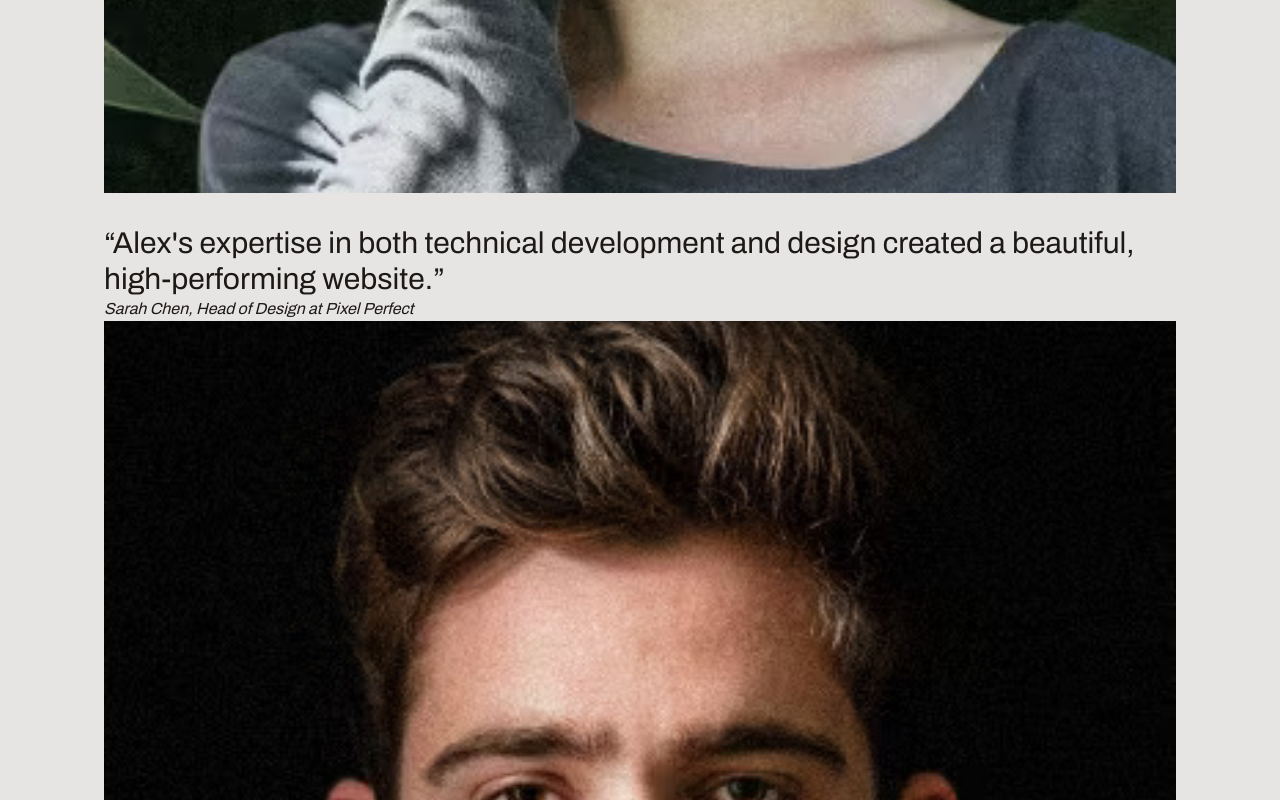
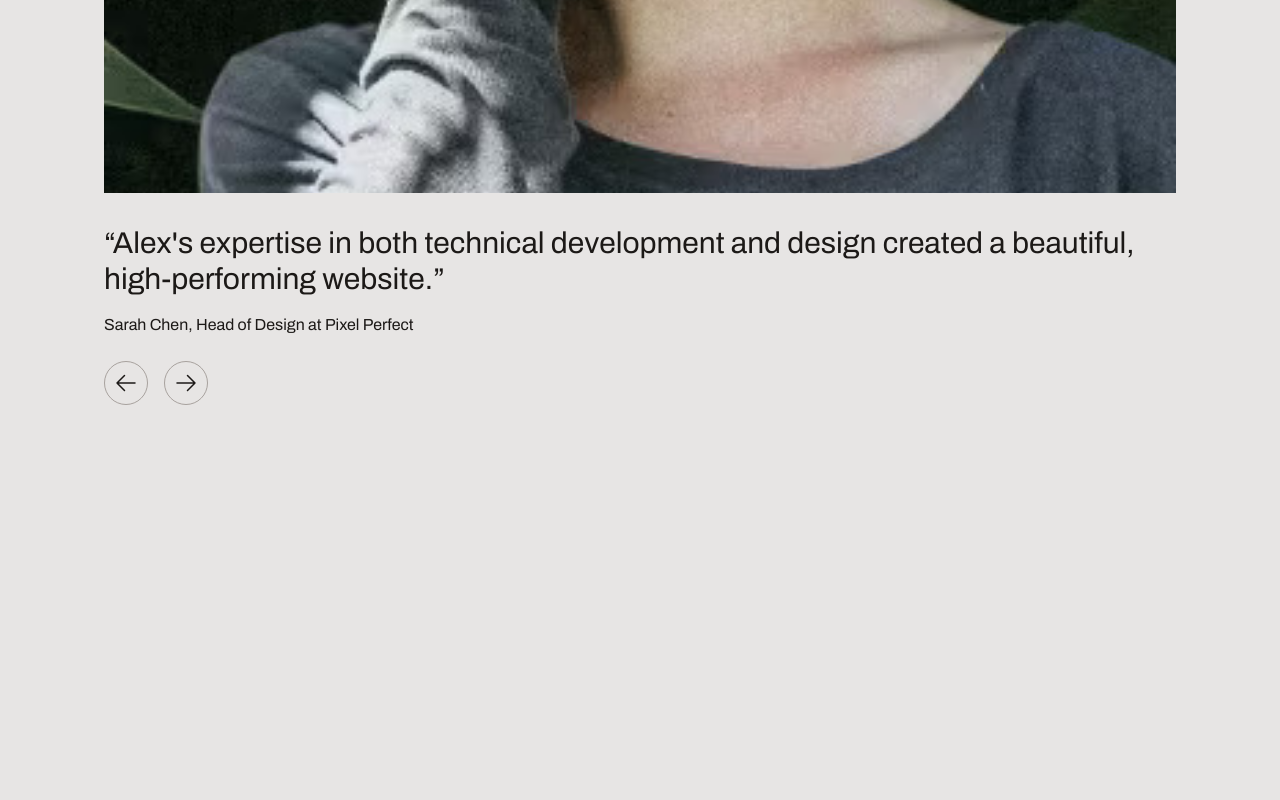
Before and after one commit to LRSORRENTI/Rustling-Oaks-Golf-Course, a Next.js app: page / in a window 1280 px wide. Shown: the part 4173-4973 px from the top of the page. After the commit the page ends 4738 px from the top, so only its background shows below. Built offline with nearby package versions, Linux system fonts and the light colour scheme.

Commit message:
added more styles to testimonials section

```diff
--- a/src/sections/Testimonials.tsx
+++ b/src/sections/Testimonials.tsx
@@ -40,6 +40,9 @@ const testimonials = [
 ];
 
 const Testimonials: FC = () => {
+
+  const testimonialIndex = 0;
+
   return ( <section className="section">
     <h2 className="text-4xl flex flex-col overflow-hidden">
       <span className="whitespace-nowrap">
@@ -51,7 +54,7 @@ const Testimonials: FC = () => {
     </h2>
     <div className="container">
       <div className="mt-20">
-        {testimonials.map(({name, company, role, quote, image, imagePositionY}) => (
+        {testimonials.map(({name, company, role, quote, image, imagePositionY}, index ) => index === testimonialIndex && (
             <div key={name}>
                 <div className="aspect-square">
                   <Image src={image} alt={name} className="object-cover size-full" style={{objectPosition: `50% ${imagePositionY * 100}%`}}/>
@@ -64,18 +67,18 @@ const Testimonials: FC = () => {
                   </span>
                   <span>&rdquo;</span>
                   </div>
-                  <cite>{name}, {role} at {company}</cite>
+                  <cite className="mt-4 not-italic block ">{name}, {role} at {company}</cite>
                 </blockquote>
             </div>
         ))}
       </div>
-      <div>
-        <button>
+      <div className="flex gap-4 mt-6">
+        <button className="border border-stone-400 size-11 inline-flex items-center justify-center rounded-full">
           <svg xmlns="http://www.w3.org/2000/svg" fill="none" viewBox="0 0 24 24" strokeWidth="1.5" stroke="currentColor" className="size-6">
             <path strokeLinecap="round" strokeLinejoin="round" d="M10.5 19.5 3 12m0 0 7.5-7.5M3 12h18" />
            </svg>
         </button>
-        <button>
+        <button className="border border-stone-400 size-11 inline-flex items-center justify-center rounded-full">
           <svg xmlns="http://www.w3.org/2000/svg" fill="none" viewBox="0 0 24 24" strokeWidth="1.5" stroke="currentColor" className="size-6">
           <path strokeLinecap="round" strokeLinejoin="round" d="M13.5 4.5 21 12m0 0-7.5 7.5M21 12H3" />
           </svg>
```
